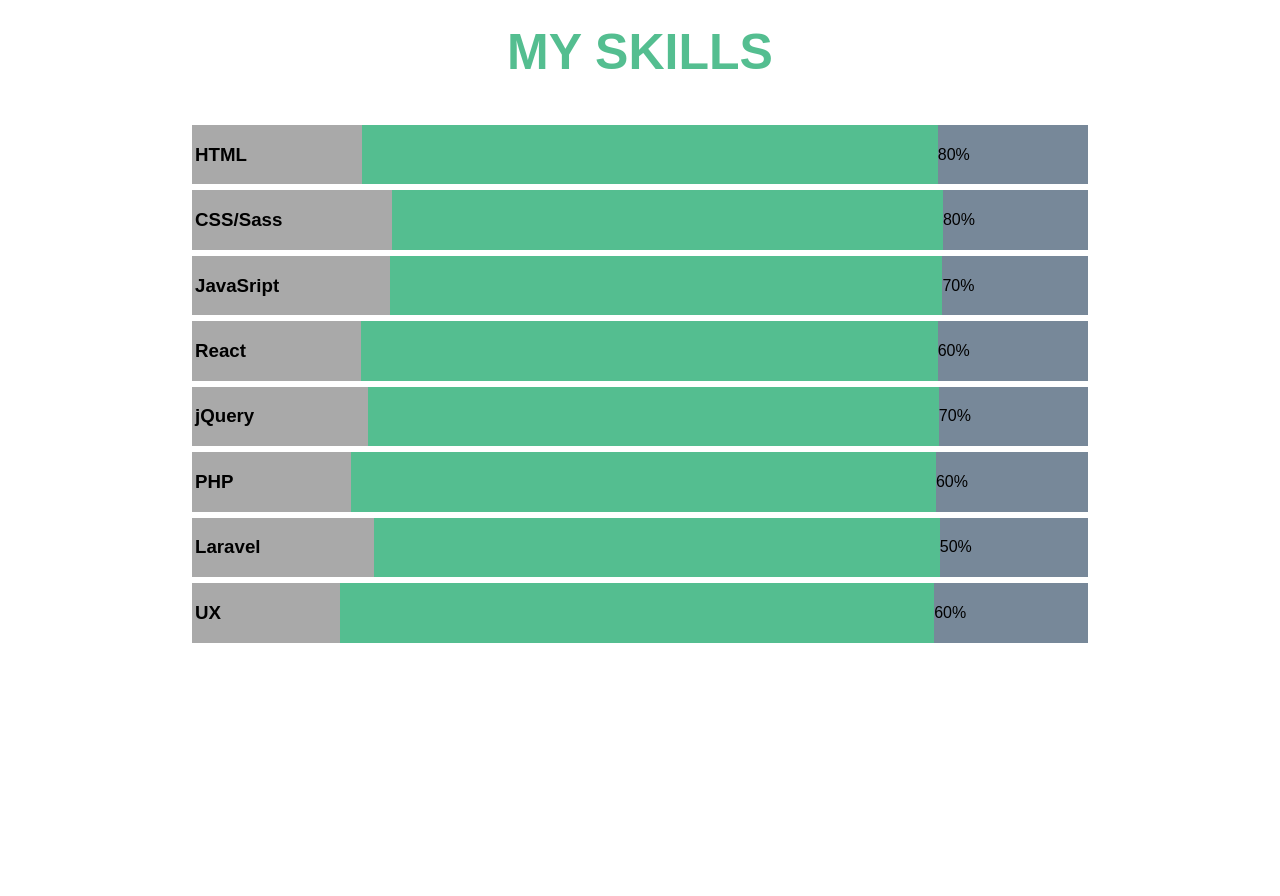
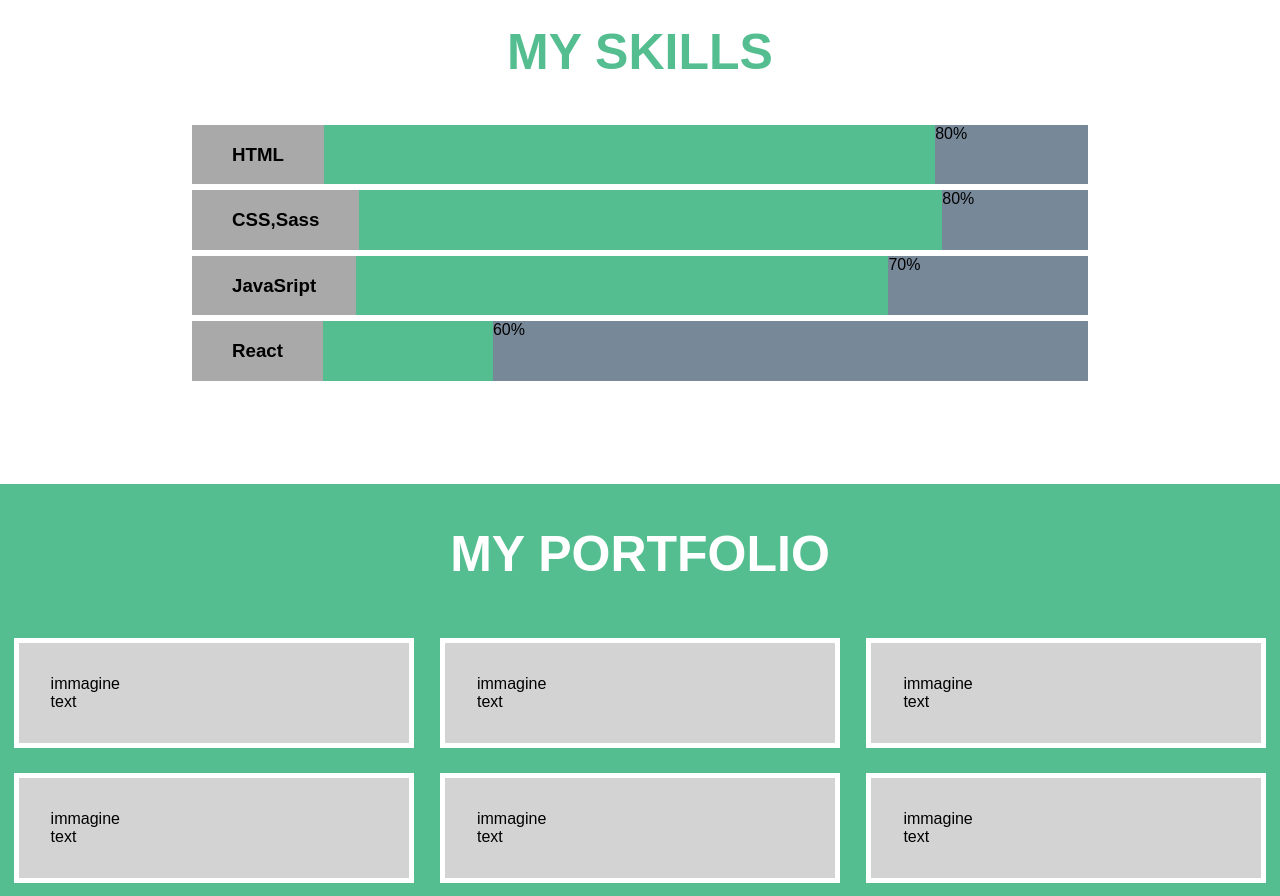
Before and after one commit to SteTheDiver/Aneta-portfolio, a plain HTML site: page index.html in a window 1280 px wide. Shown: the part 1400-2296 px from the top of the page. Before the commit the page ends 2046 px from the top, so only its background shows below. Drawn offline with Linux system fonts and the light colour scheme.

Commit message:
My Skills and My portfolio basic styling

```diff
--- a/index.css
+++ b/index.css
@@ -8,7 +8,6 @@ body {
     flex-direction: column;
     font-family: "Alegreya", sans-serif;
 }
-
 
 header {
     display: flex;
@@ -169,9 +168,8 @@ main {
     display: flex;
     flex-direction: column;
     align-items: center;
-
+    padding-bottom: 100px;
 }
-
 
 .upper_text_myskils {
     display: flex;
@@ -195,24 +193,116 @@ main {
 .programming_language {
     display: flex;
     flex-direction: row;
-    flex-grow: 1;
     background-color: darkgrey;
-    padding-left: 3px;
+    padding-left: 40px;
+    padding-right: 40px;
+    width: 20%;
+    flex-grow: 0;
+    flex-basis: 0;
 }
 
-.bar_knowledge {
+.bar_knowledge80 {
     display: flex;
     flex-direction: row;
-    flex-grow: 5;
+    flex-grow: 8;
+    flex-basis: 0;
     background-color:#54be90;
+}
+
+.bar_knowledge80minus {
+    display: flex;
+    flex-direction: row;
+    flex-grow: 2;
+    flex-basis: 0;
+    background-color:lightslategray;
+}
+
+.bar_knowledge70 {
+    display: flex;
+    flex-direction: row;
+    flex-grow: 8;
+    flex-basis: 0;
+    background-color:#54be90;
+
+}
+
+.bar_knowledge70minus {
+    display: flex;
+    flex-direction: row;
+    flex-grow: 3;
+    flex-basis: 0;
+    background-color:lightslategrey;
+
+}
+
+.bar_knowledge60 {
+    display: flex;
+    flex-direction: row;
+    flex-grow: 2;
+    flex-basis: 0;
+    background-color:#54be90;
+}
+
+.bar_knowledge60minus {
+    display: flex;
+    flex-direction: row;
+    flex-grow: 7;
+    flex-basis: 0;
+    background-color: lightslategrey;
 }
 
 .percentage_knowledge {
     display: flex;
     flex-direction: row;
-    flex-grow: 1;
     background-color: lightslategray;
     align-items: center;
     justify-items: center;
     padding-right: 3px;
+    flex-grow: 0;
+    width: 5%;
 }
+
+.my_portfolio {
+    display: flex;
+    flex-direction: row;
+    align-items: center;
+}
+
+.my_portfolio_header {
+    display: flex;
+    flex-direction: column;
+    background-color: #54be90;
+    width: 100vw;
+}
+
+.my_portfolio_header h2 {
+    color:white;
+    text-transform: uppercase;
+}
+
+.portfolio_container {
+
+    display: flex;
+    flex-direction: row;
+    flex-wrap: wrap;
+    align-items: center;
+    justify-content: space-evenly;
+}
+
+.portfolio_one {
+    display: flex;
+    flex-direction: row;
+    border: 5px solid white;
+    padding: 2rem;
+    margin: 1%;
+    width: 400px;
+    flex-wrap: wrap;
+    background-color:lightgray;
+}
+
+.portfolio_content {
+    display: flex;
+    flex-direction: column;
+
+
+}
--- a/index.html
+++ b/index.html
@@ -6,6 +6,7 @@
     <meta name="viewport" content="width=device-width, initial-scale=1.0">
     <title>Aneta Webie Portfolio</title>
     <link rel="stylesheet" href="index.css">
+
     <link href="https://fonts.googleapis.com/css2?family=Alegreya+Sans:wght@400;700;800&display=swap" rel="stylesheet">
 </head>
 
@@ -179,11 +180,11 @@
                 <h3>HTML</h3>
             </div>
 
-            <div class="bar_knowledge">
+            <div class="bar_knowledge80">
 
             </div>
 
-            <div class="percentage_knowledge">
+            <div class="bar_knowledge80minus">
                 80%
             </div>
 
@@ -192,14 +193,14 @@
         <div class="horizonal_bar">
 
             <div class="programming_language">
-                <h3>CSS/Sass</h3>
+                <h3>CSS,Sass</h3>
             </div>
 
-            <div class="bar_knowledge">
+            <div class="bar_knowledge80">
 
             </div>
 
-            <div class="percentage_knowledge">
+            <div class="bar_knowledge80minus">
                 80%
             </div>
 
@@ -211,11 +212,11 @@
                 <h3>JavaSript</h3>
             </div>
 
-            <div class="bar_knowledge">
+            <div class="bar_knowledge70">
 
             </div>
 
-            <div class="percentage_knowledge">
+            <div class="bar_knowledge70minus">
                 70%
             </div>
 
@@ -227,87 +228,81 @@
                 <h3>React</h3>
             </div>
 
-            <div class="bar_knowledge">
+            <div class="bar_knowledge60">
 
             </div>
 
-            <div class="percentage_knowledge">
+            <div class="bar_knowledge60minus">
                 60%
             </div>
 
         </div>
 
-        <div class="horizonal_bar">
+    </section>
 
-            <div class="programming_language">
-                <h3>jQuery</h3>
-            </div>
+    <section class="my_portfolio">
 
-            <div class="bar_knowledge">
+        <div class="my_portfolio_header">
+
+            <h2>My Portfolio</h2>
+
+            <div class="portfolio_container">
+
+
+                <div class="portfolio_one">
+                    <div class="portfolio_content">
+
+                        <div>immagine</div>
+                        <div>text</div>
+                    </div>
+                </div>
+
+                <div class="portfolio_one">
+                    <div class="portfolio_content">
+
+                        <div>immagine</div>
+                        <div>text</div>
+                    </div>
+                </div>
+
+                <div class="portfolio_one">
+                    <div class="portfolio_content">
+
+                        <div>immagine</div>
+                        <div>text</div>
+                    </div>
+                </div>
+
+                <div class="portfolio_one">
+
+                    <div class="portfolio_content">
+
+                        <div>immagine</div>
+                        <div>text</div>
+                    </div>
+                </div>
+
+                <div class="portfolio_one">
+
+                    <div class="portfolio_content">
+
+                        <div>immagine</div>
+                        <div>text</div>
+                    </div>
+                </div>
+
+                <div class="portfolio_one">
+
+                    <div class="portfolio_content">
+
+                        <div>immagine</div>
+                        <div>text</div>
+                    </div>
+                </div>
 
             </div>
 
-            <div class="percentage_knowledge">
-                70%
-            </div>
-
         </div>
-
-        <div class="horizonal_bar">
-
-            <div class="programming_language">
-                <h3>PHP</h3>
-            </div>
-
-            <div class="bar_knowledge">
-
-            </div>
-
-            <div class="percentage_knowledge">
-                60%
-            </div>
-
-        </div>
-
-        <div class="horizonal_bar">
-
-            <div class="programming_language">
-                <h3>Laravel</h3>
-            </div>
-
-            <div class="bar_knowledge">
-
-            </div>
-
-            <div class="percentage_knowledge">
-                50%
-            </div>
-
-        </div>
-
-        <div class="horizonal_bar">
-
-            <div class="programming_language">
-                <h3>UX</h3>
-            </div>
-
-            <div class="bar_knowledge">
-
-            </div>
-
-            <div class="percentage_knowledge">
-                60%
-            </div>
-
-        </div>
-
-
-
-
-
-
-
-
 
     </section>
 
```
